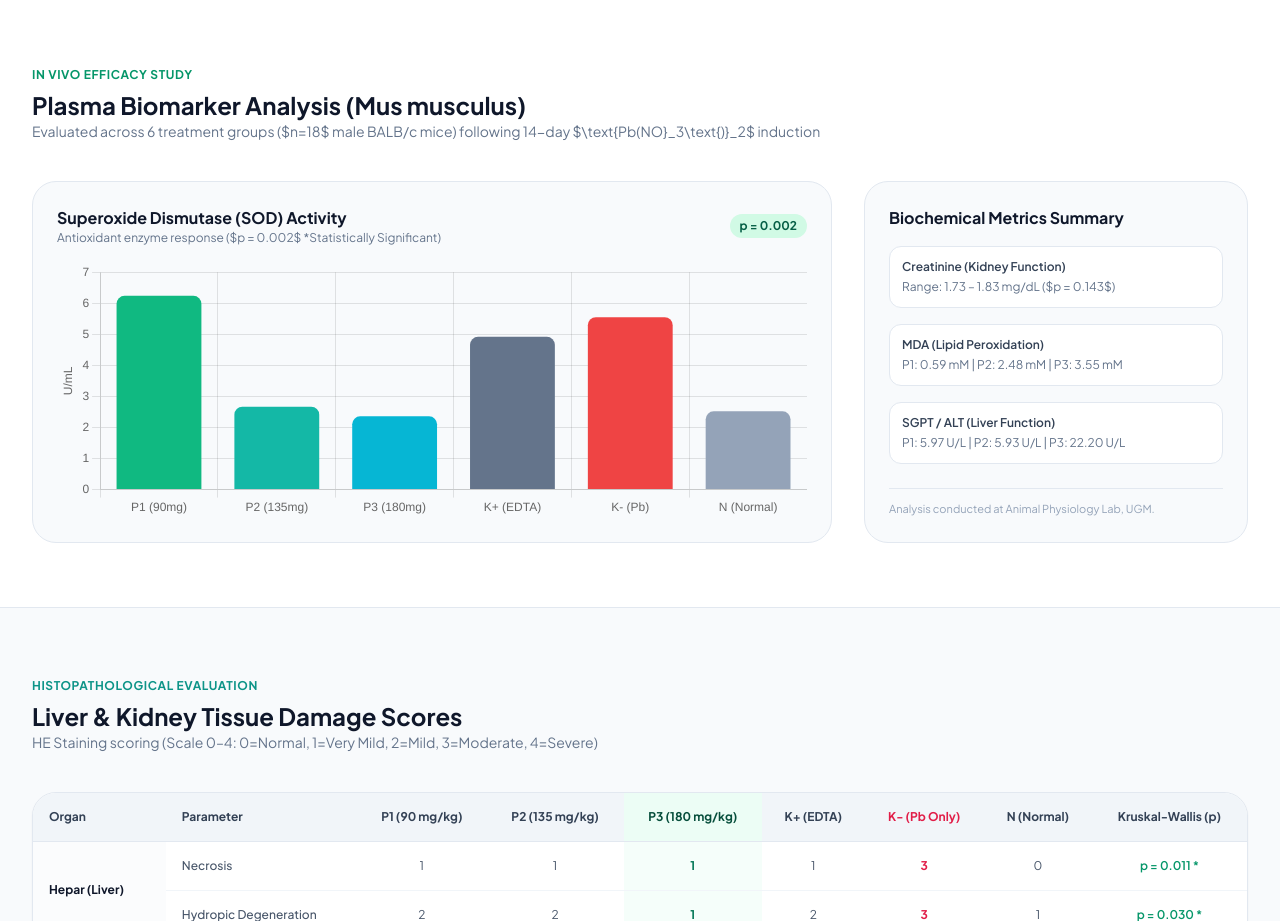
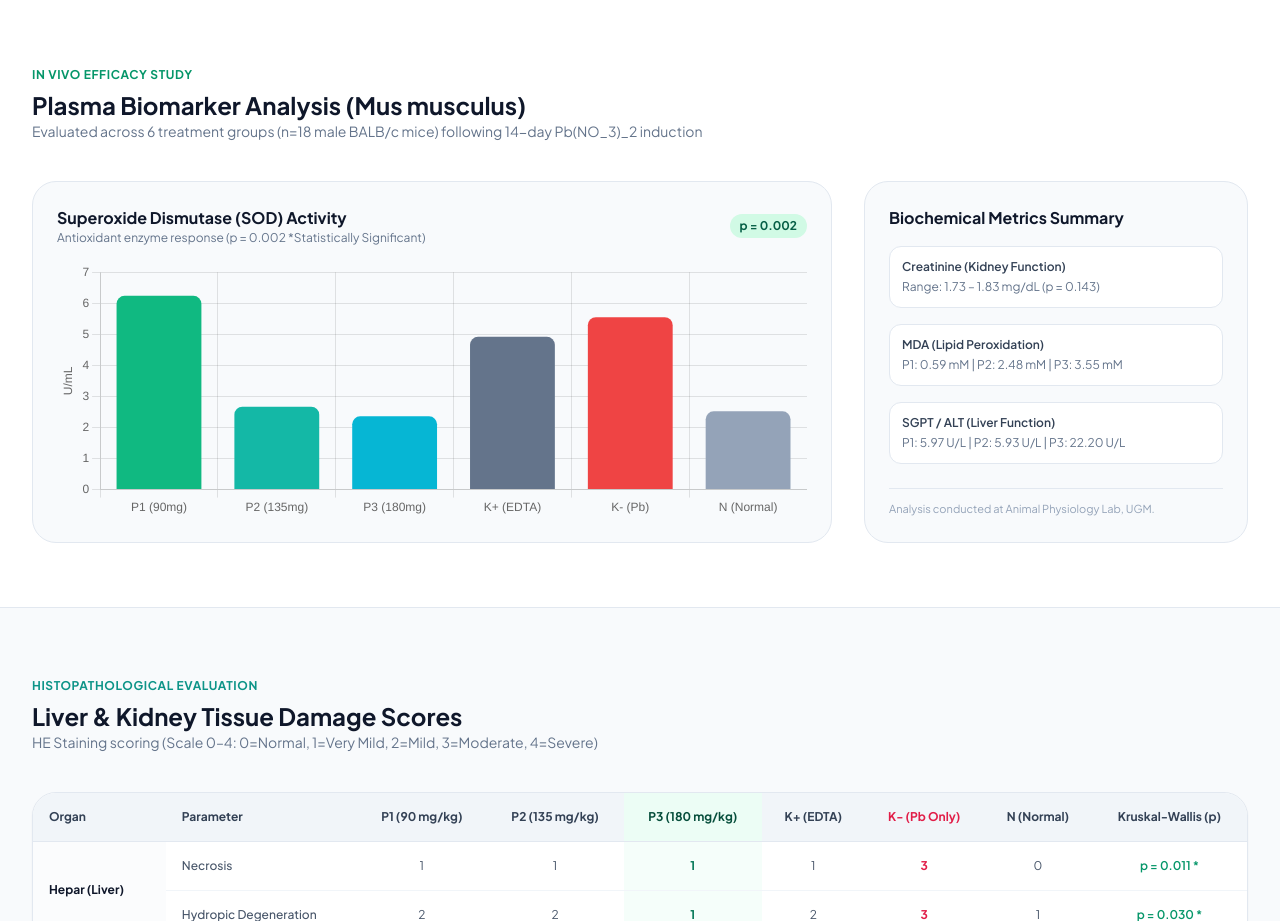
Before and after one commit to ertiningsih/nanochelate-opsi, a plain HTML site: page index.html in a window 1280 px wide. Shown: the part 1860-2781 px from the top of the page. Drawn offline with nearby package versions, Linux system fonts and the light colour scheme.

Commit message:
index.html

```diff
--- a/index.html
+++ b/index.html
@@ -174,7 +174,7 @@
             <div class="mb-10">
                 <span class="text-xs font-bold text-emerald-600 tracking-wider uppercase">In Vivo Efficacy Study</span>
                 <h2 class="text-2xl font-bold text-slate-900 mt-1">Plasma Biomarker Analysis (Mus musculus)</h2>
-                <p class="text-sm text-slate-500">Evaluated across 6 treatment groups ($n=18$ male BALB/c mice) following 14-day $\text{Pb(NO}_3\text{)}_2$ induction</p>
+                <p class="text-sm text-slate-500">Evaluated across 6 treatment groups (n=18 male BALB/c mice) following 14-day Pb(NO_3)_2 induction</p>
             </div>
 
             <div class="grid grid-cols-1 lg:grid-cols-3 gap-8">
@@ -183,7 +183,7 @@
                     <div class="flex items-center justify-between mb-4">
                         <div>
                             <h3 class="font-bold text-slate-900 text-base">Superoxide Dismutase (SOD) Activity</h3>
-                            <p class="text-xs text-slate-500">Antioxidant enzyme response ($p = 0.002$ *Statistically Significant)</p>
+                            <p class="text-xs text-slate-500">Antioxidant enzyme response (p = 0.002 *Statistically Significant)</p>
                         </div>
                         <span class="bg-emerald-100 text-emerald-800 text-xs px-2.5 py-1 rounded-full font-bold">p = 0.002</span>
                     </div>
@@ -199,7 +199,7 @@
                         <div class="space-y-4 text-xs">
                             <div class="p-3 bg-white rounded-xl border border-slate-200">
                                 <div class="font-semibold text-slate-700">Creatinine (Kidney Function)</div>
-                                <div class="text-slate-500 mt-1">Range: 1.73 – 1.83 mg/dL ($p = 0.143$)</div>
+                                <div class="text-slate-500 mt-1">Range: 1.73 – 1.83 mg/dL (p = 0.143)</div>
                             </div>
                             <div class="p-3 bg-white rounded-xl border border-slate-200">
                                 <div class="font-semibold text-slate-700">MDA (Lipid Peroxidation)</div>
```
